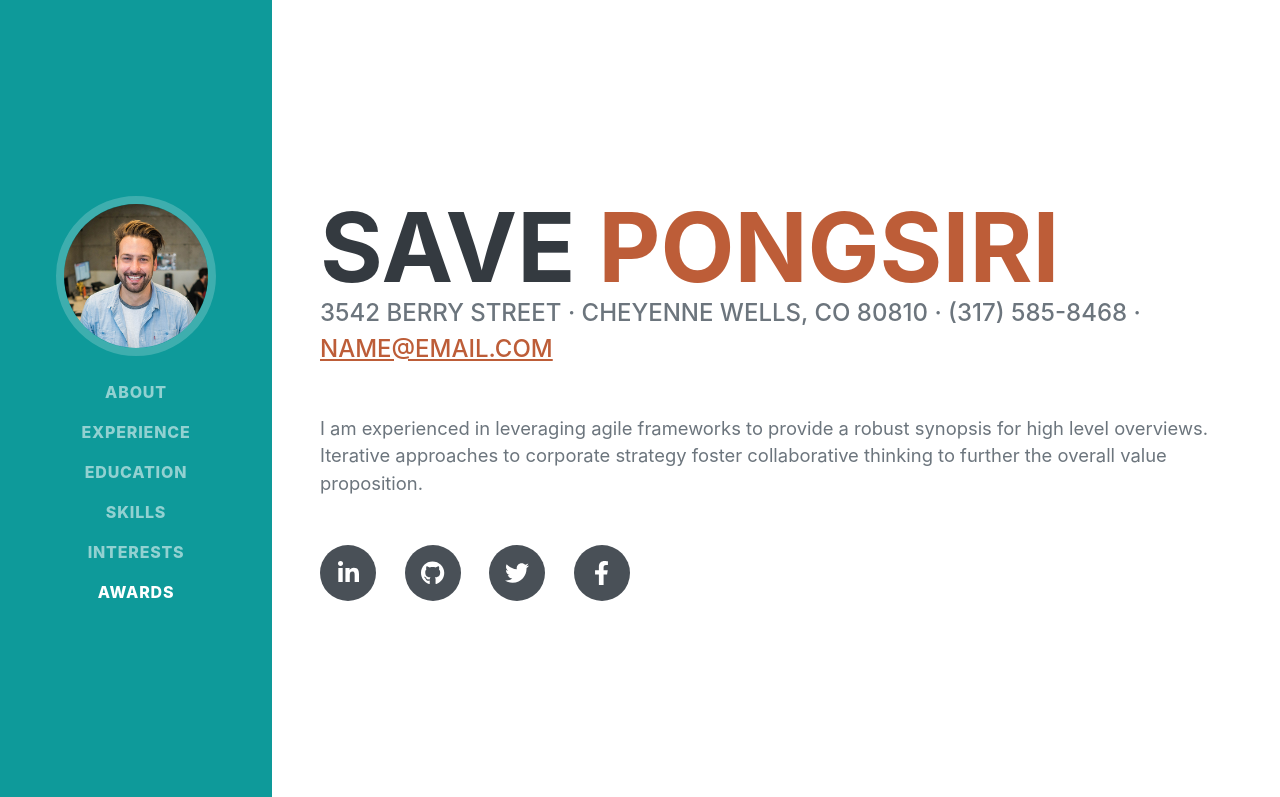
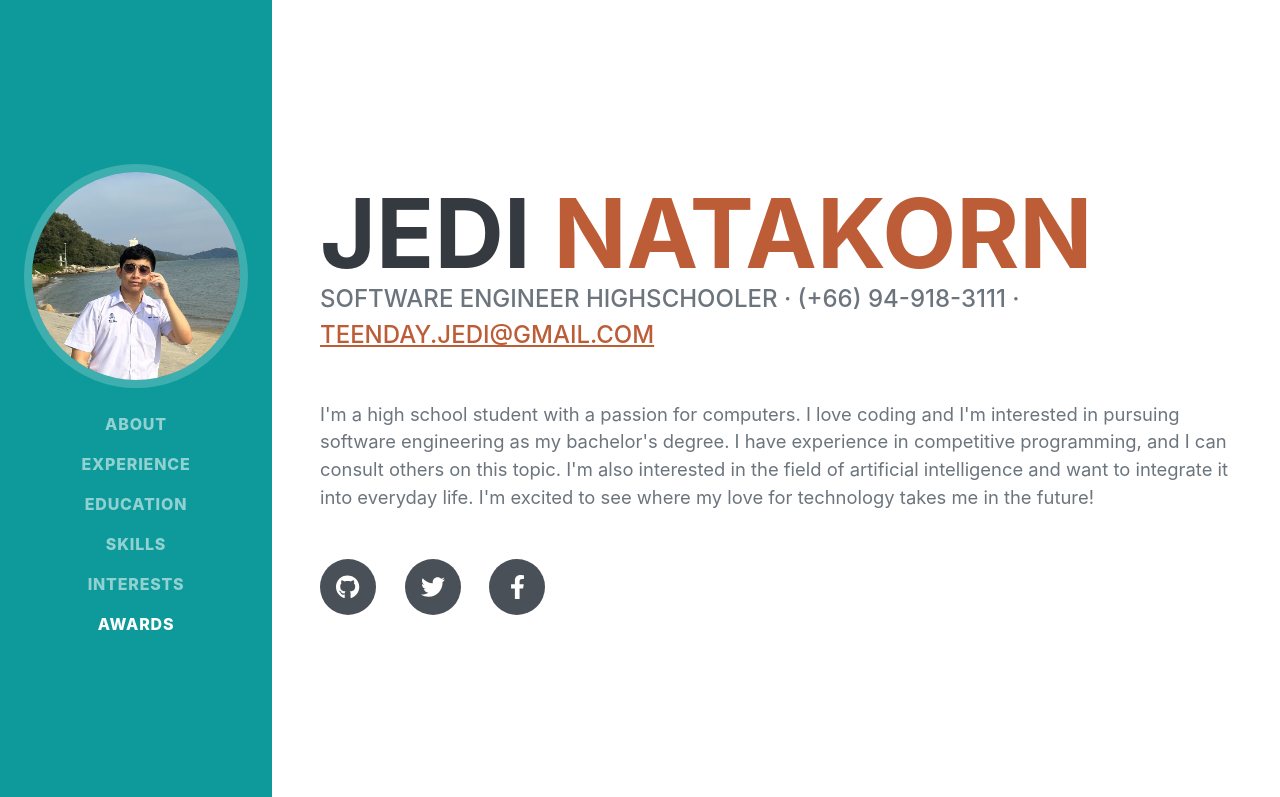
Before and after one commit to JedizR/JedizR.github.io, a website: page index.html in a window 1280 px wide. Shown: the top 797 px of the page. Drawn offline with nearby package versions, Linux system fonts and the light colour scheme; a web font is replaced by a local one.

Commit message:
first edit

```diff
--- a/index.html
+++ b/index.html
@@ -37,11 +37,11 @@
       id="sideNav"
     >
       <a class="navbar-brand js-scroll-trigger" href="#page-top">
-        <span class="d-block d-lg-none">Save Pongsiri</span>
+        <span class="d-block d-lg-none">Natakorn Wannaboworn</span>
         <span class="d-none d-lg-block"
           ><img
             class="img-fluid img-profile rounded-circle mx-auto mb-2"
-            src="assets/img/profile.jpg"
+            src="assets/img/Jedi_Profile.jpg"
             alt="..."
         /></span>
       </a>
@@ -91,26 +91,21 @@
       <section class="resume-section" id="about">
         <div class="resume-section-content">
           <h1 class="mb-0">
-            Save
-            <span class="text-primary">Pongsiri</span>
+            Jedi
+            <span class="text-primary">Natakorn</span>
           </h1>
           <div class="subheading mb-5">
-            3542 Berry Street · Cheyenne Wells, CO 80810 · (317) 585-8468 ·
-            <a href="mailto:name@email.com">name@email.com</a>
+            Software Engineer Highschooler · (+66) 94-918-3111 ·
+            <a href="mailto:teenday@gmail.com">teenday.jedi@gmail.com</a>
           </div>
           <p class="lead mb-5">
-            I am experienced in leveraging agile frameworks to provide a robust
-            synopsis for high level overviews. Iterative approaches to corporate
-            strategy foster collaborative thinking to further the overall value
-            proposition.
+            I'm a high school student with a passion for computers. I love coding and I'm interested in pursuing software engineering as my bachelor's degree. I have experience in competitive programming, and I can consult others on this topic. I'm also interested in the field of artificial intelligence and want to integrate it into everyday life. I'm excited to see where my love for technology takes me in the future!
           </p>
           <div class="social-icons">
-            <a class="social-icon" href="#!"
-              ><i class="fab fa-linkedin-in"></i
-            ></a>
-            <a class="social-icon" href="#!"><i class="fab fa-github"></i></a>
-            <a class="social-icon" href="#!"><i class="fab fa-twitter"></i></a>
-            <a class="social-icon" href="#!"
+
+            <a class="social-icon" href="https://github.com/JedizR"><i class="fab fa-github"></i></a>
+            <a class="social-icon" href="https://twitter.com/Jed1zl2"><i class="fab fa-twitter"></i></a>
+            <a class="social-icon" href="https://www.facebook.com/profile.php?id=100026017336067"
               ><i class="fab fa-facebook-f"></i
             ></a>
           </div>
```
Also changed, not shown: assets/img/Jedi_Profile.jpg (added), css/styles.css, 1 other file.
